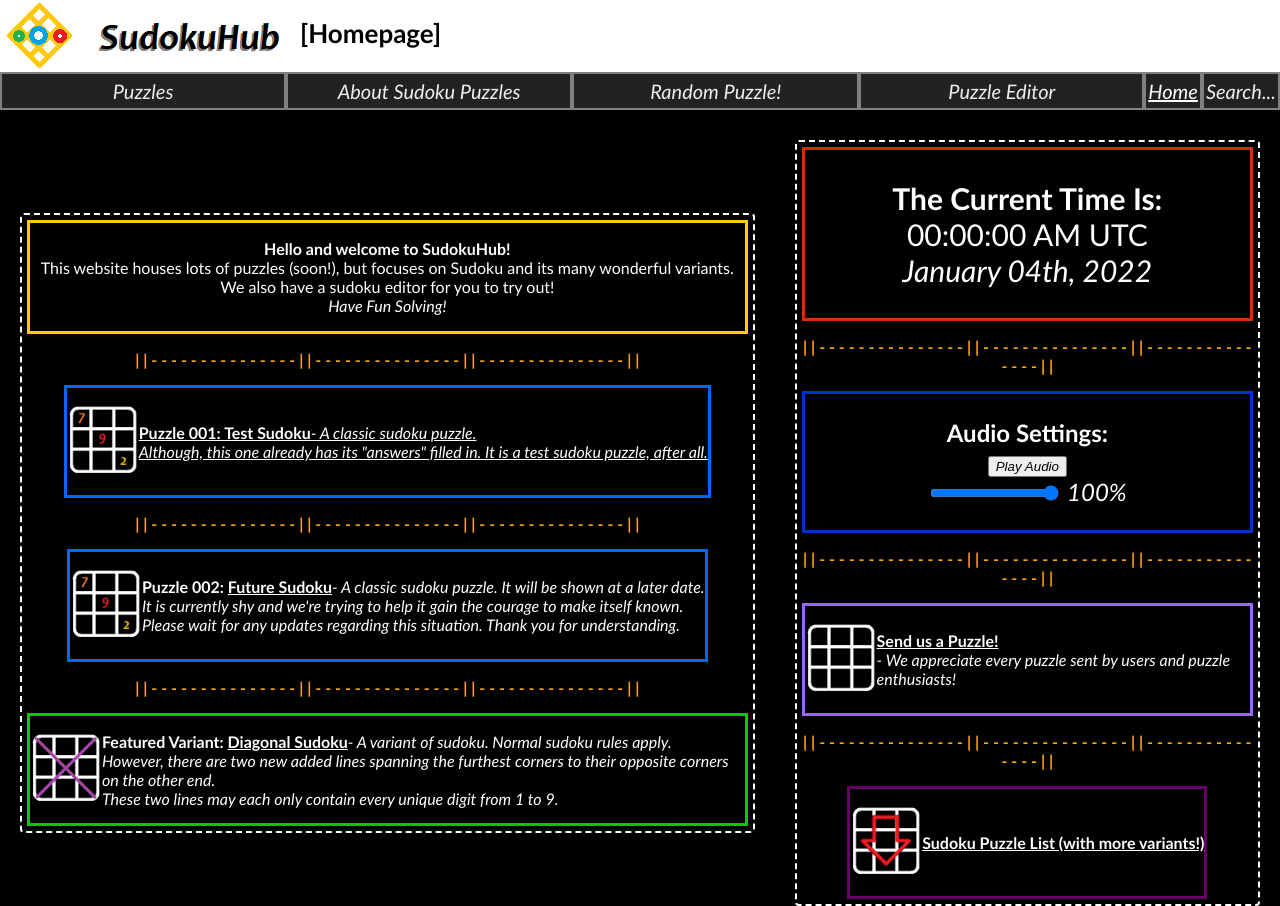
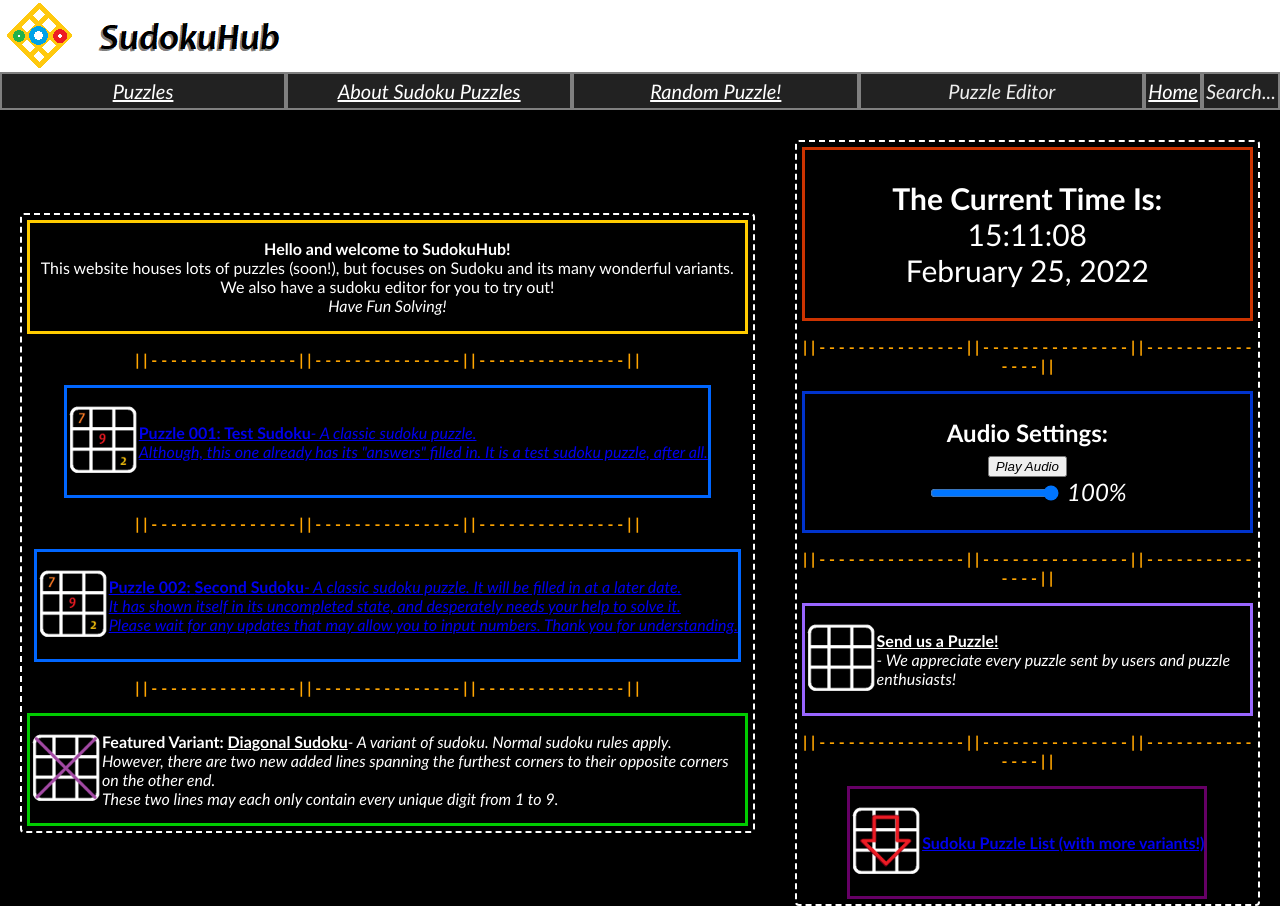
Before and after one commit to dray-s/2QProjRubidiumSendad, a plain HTML site: page index.html in a window 1280 px wide. Shown: the top 906 px of the page. Drawn offline with Linux system fonts and the light colour scheme.

Commit message:
Update index.html

```diff
--- a/index.html
+++ b/index.html
@@ -7,7 +7,7 @@
 		<meta charset="UTF-8">
 		<meta name="author" content="Elijah Dray P. Sendad">
 		<meta name="keywords" content="HTML, CSS, CS3">
-		<meta name="revised" content="04-01-2022">
+		<meta name="revised" content="25-02-2022">
 
 		<link rel="stylesheet" href="css/styles.css" type="text/css" />
 	</head>
@@ -16,7 +16,6 @@
 		<header>
 			<div class="navibar">
 				<img src="images/sudokuhub.png" alt="Website Icon">
-				<h1 class="title">[Homepage]</h1>
 			</div>
 		</header>
 
@@ -24,9 +23,9 @@
 			<div class="navibar">
 				<table>
 					<tr>
-						<td class="navibar-button">Puzzles</td>
-						<td class="navibar-button">About Sudoku Puzzles</td>
-						<td class="navibar-button">Random Puzzle!</td>
+						<td class="navibar-button"><a href="htdocs/puzzle_list.html" style="color:white">Puzzles</a></td>
+						<td class="navibar-button"><a href="htdocs/about_sudoku.html" style="color:white">About Sudoku Puzzles</a></td>
+						<td class="navibar-button" id="randPuz">Random Puzzle!</td>
 						<td class="navibar-button">Puzzle Editor</td>
 						<td	class="navibar-button"><a href="index.html" style="color:white">Home</a></td>
 						<td class="navibar-button">Search...</td>
@@ -64,7 +63,7 @@
 					<section>
 					<div class="content-group" style="display:table;border-color:#0066ff">
 						<p style="text-align:left">
-						<a href="pages/puzzle_page.html" style="color:white">
+						<a href="htdocs/puzzle_00000001.html" class="puzzledesc">
 							<img src="images/sudokuicon-normal.png" alt="Puzzle Icon" class="icon">
 								<div style="vertical-align:middle;display:table-cell">
 									<b>Puzzle 001: <u>Test Sudoku</u></b><i>-    A classic sudoku puzzle. <br> Although, this one already has its "answers" filled in. It is a test sudoku puzzle, after all.</i>
@@ -83,11 +82,13 @@
 					<section>
 					<div class="content-group" style="display:table;border-color:#0066ff">
 						<p style="text-align:left">
-						<img src="images/sudokuicon-normal.png" alt="Puzzle Icon" class="icon">
-							<div style="vertical-align:middle;display:table-cell">
-								<b>Puzzle 002: <u>Future Sudoku</u></b><i>-    A classic sudoku puzzle. It will be shown at a later date. <br> It is currently shy and we're trying to help it gain the courage to make itself known. <br> Please wait for any updates regarding this situation. Thank you for understanding.</i>
-							</div>
-						</p>
+						<a href="htdocs/puzzle_00000002.html" class="puzzledesc">
+							<img src="images/sudokuicon-normal.png" alt="Puzzle Icon" class="icon">
+								<div style="vertical-align:middle;display:table-cell">
+									<b>Puzzle 002: <u>Second Sudoku</u></b><i>-    A classic sudoku puzzle. It will be filled in at a later date. <br> It has shown itself in its uncompleted state, and desperately needs your help to solve it. <br> Please wait for any updates that may allow you to input numbers. Thank you for understanding.</i>
+								</div>
+							</p>
+						</a>
 					</div>
 					</section>
 
@@ -116,8 +117,8 @@
 					<div class="content-group" style="border-color:#cc3300;font-size:30px">
 						<p style="text-align:center">
 							<b>The Current Time Is:</b> <br>
-							00:00:00 AM UTC<br>
-							<i>January 04th, 2022</i>
+							<span id="time">00:00:00 AM</span><br>
+							<span id="date"><i>January 01st, 1970</i></span>
 						</p>
 					</div>
 					</section>
@@ -132,7 +133,7 @@
 					<div class="content-group" style="border-color:#0033cc;font-size:24px">
 						<p style="text-align:center">
 							<b>Audio Settings:</b> <br>
-							<button type="button" onclick="playintro()"><i>Play Audio</i></button><br>
+							<button class="audio-play" type="button" onclick="playintro()"><i>Play Audio</i></button><br>
 							<input type="range" min="0" step="0.01" max="1" value="1" id="volumeSlider">
 							<i><span id="audioOutput">100%</span></i>
 						</p>
@@ -167,7 +168,7 @@
 						<p style="text-align:left">
 						<img src="images/sudokuicon-downarrow.png" alt="Puzzle Icon" class="icon">
 							<div style="vertical-align:middle;display:table-cell">
-								<b><u>Sudoku Puzzle List (with more variants!)</u></b>
+								<a href="htdocs/puzzle_list.html" class="puzzledesc"><b><u>Sudoku Puzzle List (with more variants!)</u></b></a>
 							</div>
 						</p>
 					</div>
@@ -189,15 +190,40 @@
 		</footer>
 
 	<script>
+		document.getElementById("randPuz").innerHTML = "<a href='htdocs/puzzle_" + (Math.floor(Math.random() * 2) + 1).toLocaleString("en-US", {minimumIntegerDigits: 8, useGrouping: false}) + ".html' style='color:white'>Random Puzzle!</a>";
 		var audioVolume = document.getElementById("volumeSlider").value;
 		var introAudio = document.getElementById("introMusic");
 
-		function playintro() {
+		function adjustIntro() {
 			audioVolume = document.getElementById("volumeSlider").value;
 			introAudio.volume = audioVolume;
 			document.getElementById("audioOutput").innerHTML = Math.round(audioVolume * 100) + "%"
+
+			setTimeout(adjustIntro, 1);
+		}
+		adjustIntro();
+
+		function playintro() {
 			introAudio.play();
 		}
+
+		function updateDateAndTime() {
+			const months = ["January", "February", "March", "April", "May", "June", "July", "August", "September", "October", "November", "December"];
+			var date = new Date();
+
+			var currentDate = months[date.getMonth()] + ' '
+							+ date.getDate().toLocaleString("en-US", {minimumIntegerDigits: 2, useGrouping: false}) + ', '
+							+ date.getFullYear();
+
+			var currentTime = date.getHours().toLocaleString("en-US", {minimumIntegerDigits: 2, useGrouping: false}) + ':'
+							+ date.getMinutes().toLocaleString("en-US", {minimumIntegerDigits: 2, useGrouping: false}) + ':'
+							+ date.getSeconds().toLocaleString("en-US", {minimumIntegerDigits: 2, useGrouping: false});
+			document.getElementById("time").innerHTML = currentTime;
+			document.getElementById("date").innerHTML = currentDate;
+
+			setTimeout(updateDateAndTime, 1000);
+		}
+		updateDateAndTime();
 	</script>
 
 	</body>
```
